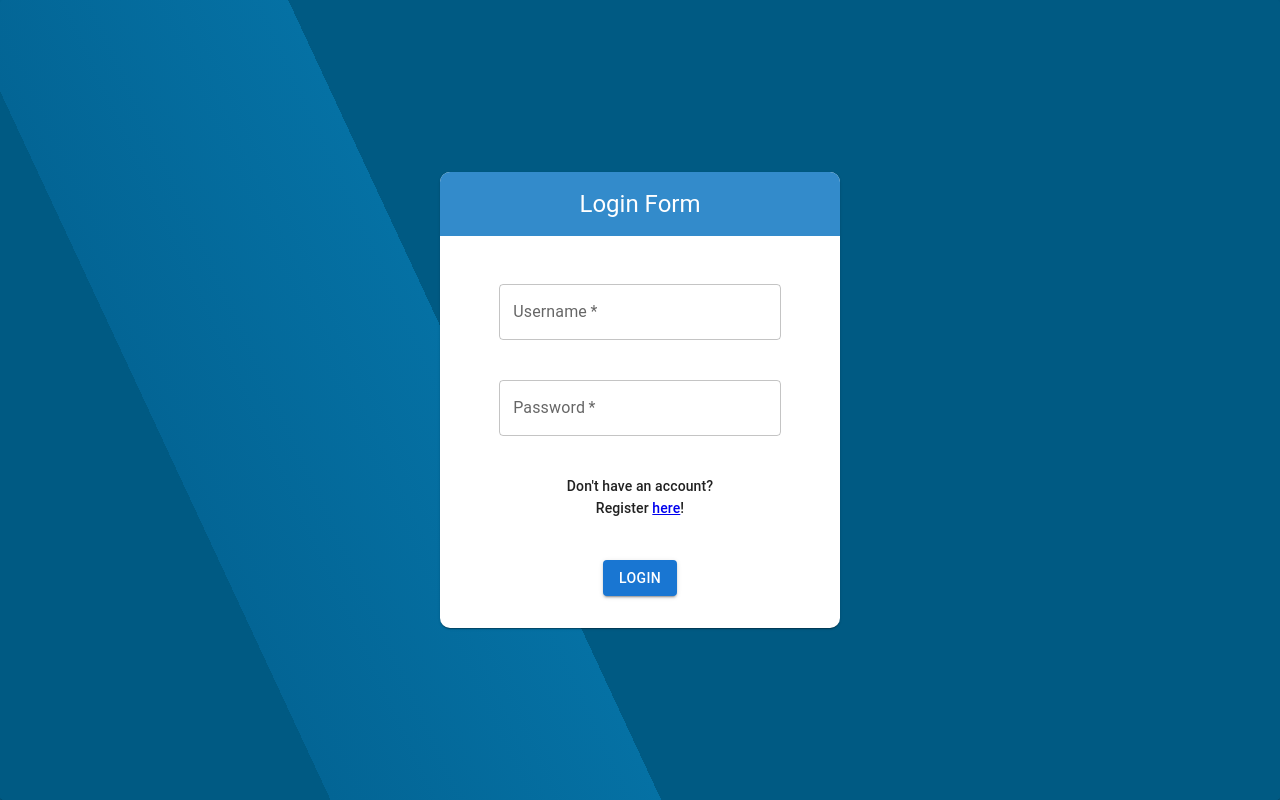
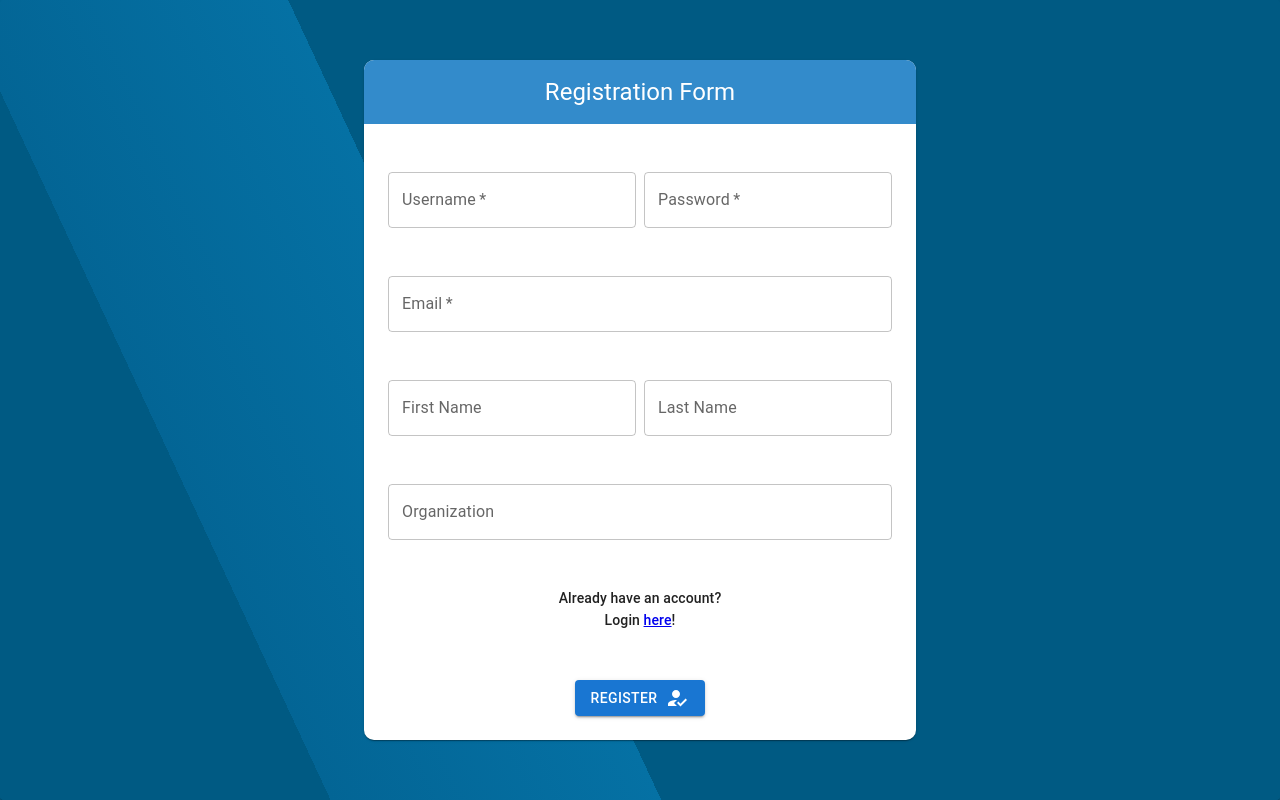
Before and after one commit to athenarc/graspos-catalogue, a React (Vite) app in the folder frontend/: page /register in a window 1280 px wide. Built offline with nearby package versions, Linux system fonts and the light colour scheme; no server answers.

Commit message:
Add private routes

```diff
--- a/frontend/src/App.jsx
+++ b/frontend/src/App.jsx
@@ -5,6 +5,12 @@ import Profile from "./components/Profile";
 import Resources from "./components/Resources";
 import { AuthProvider } from "./components/AuthContext.jsx";
 import AppLayout from "./components/AppLayout.jsx";
+import {
+  AuthenticatedRoutes,
+  NonAuthenticatedRoutes,
+} from "./components/PrivateRoutes.jsx";
+import Login from "./components/Login.jsx";
+import Register from "./components/Register.jsx";
 
 function App() {
   const queryClient = new QueryClient();
@@ -14,10 +20,16 @@ function App() {
       <AuthProvider>
         <BrowserRouter>
           <Routes>
-            <Route path="/" element={<AppLayout />}>
-              <Route path="profile" element={<Profile />}></Route>
-              <Route path="resources" element={<Resources />}></Route>
-              <Route path="*" exact element={<Navigate to={"/"} />} />
+            <Route element={<NonAuthenticatedRoutes />}>
+              <Route path="/login" element={<Login />}></Route>
+              <Route path="/register" element={<Register />}></Route>
+            </Route>
+            <Route element={<AuthenticatedRoutes />}>
+              <Route path="/" element={<AppLayout />}>
+                <Route path="profile" element={<Profile />}></Route>
+                <Route path="resources" element={<Resources />}></Route>
+                <Route path="*" exact element={<Navigate to={"/"} />} />
+              </Route>
             </Route>
           </Routes>
         </BrowserRouter>
--- a/frontend/src/components/AppLayout.jsx
+++ b/frontend/src/components/AppLayout.jsx
@@ -1,41 +1,11 @@
-import { useEffect, useState } from "react";
-import { useUserInformation } from "../queries/data";
-import MenuBar from "./MenuBar";
-import Register from "./Register";
-import { Outlet } from "react-router-dom";
 import useWindowDimensions from "./WindowDimensions";
 import { useAuth } from "./AuthContext";
-import Login from "./Login";
 import BaseLayout from "./BaseLayout";
 
 export default function AppLayout() {
-  const { handleLogout, token, handleLogin } = useAuth();
+  const { handleLogout } = useAuth();
 
   const { height } = useWindowDimensions();
-  const [location, setLocation] = useState("login");
 
-  function handleSetLocation(location) {
-    setLocation(location);
-  }
-
-  return (
-    <>
-      {token ? (
-        <>
-          <BaseLayout height={height} handleLogout={handleLogout} />
-        </>
-      ) : (
-        <>
-          {location == "register" ? (
-            <Register handleSetLocation={handleSetLocation} />
-          ) : (
-            <Login
-              handleSetLocation={handleSetLocation}
-              handleLogin={handleLogin}
-            />
-          )}
-        </>
-      )}
-    </>
-  );
+  return <BaseLayout height={height} handleLogout={handleLogout} />;
 }
--- a/frontend/src/components/AuthContext.jsx
+++ b/frontend/src/components/AuthContext.jsx
@@ -27,9 +27,7 @@ export const AuthProvider = ({ children }) => {
   };
 
   return (
-    <AuthContext.Provider
-      value={{ token, handleLogin, handleLogout }}
-    >
+    <AuthContext.Provider value={{ token, handleLogin, handleLogout }}>
       {children}
     </AuthContext.Provider>
   );
--- a/frontend/src/components/BaseLayout.jsx
+++ b/frontend/src/components/BaseLayout.jsx
@@ -6,7 +6,7 @@ import { useEffect } from "react";
 export default function BaseLayout({ height, handleLogout }) {
   const userInformation = useUserInformation();
   useEffect(() => {
-    if (userInformation?.error && userInformation?.error?.status == 401) {
+    if (userInformation?.error && userInformation?.error?.status == 401 || userInformation?.error?.status == 404) {
       handleLogout()
     }
   }, [userInformation]);
--- a/frontend/src/components/Login.jsx
+++ b/frontend/src/components/Login.jsx
@@ -9,25 +9,30 @@ import {
   Typography,
 } from "@mui/material";
 import { useLogin } from "../queries/data";
-import { Link } from "react-router-dom";
+import { Link, useNavigate } from "react-router-dom";
 import { useForm } from "react-hook-form";
+import { useAuth } from "./AuthContext";
 
-export default function Login({ handleSetLocation, handleLogin }) {
-
+export default function Login() {
   const {
     register,
     handleSubmit,
     setError,
     formState: { errors },
   } = useForm({ mode: "onBlur" });
+
+
+  const { handleLogin } = useAuth();
+  const navigate = useNavigate();
+
   const login = useLogin();
-
   const onSubmit = (data) => {
     login.mutate(
       { data },
       {
         onSuccess: (data) => {
           handleLogin(data?.data?.access_token);
+          navigate("/")
         },
         onError: (error) => {
           setError("password", {
@@ -93,15 +98,7 @@ export default function Login({ handleSetLocation, handleLogin }) {
         <CardContent sx={{ m: 1 }}>
           <Typography variant="subtitle2">Don't have an account?</Typography>
           <Typography variant="subtitle2">
-            Register{" "}
-            <Link
-              onClick={() => {
-                handleSetLocation("register");
-              }}
-            >
-              here
-            </Link>
-            !
+            Register <Link to={"/register"}>here</Link>!
           </Typography>
         </CardContent>
         <CardContent sx={{ m: 1 }}>
--- /dev/null
+++ b/frontend/src/components/PrivateRoutes.jsx
@@ -0,0 +1,13 @@
+import { Outlet, Navigate } from "react-router-dom";
+import { useAuth } from "./AuthContext";
+
+const AuthenticatedRoutes = () => {
+  const { token } = useAuth();
+  return token ? <Outlet /> : <Navigate to="/login" replace />;
+};
+
+const NonAuthenticatedRoutes = () => {
+  const { token } = useAuth();
+  return !token ? <Outlet /> : <Navigate to="/" replace />;
+};
+export { AuthenticatedRoutes, NonAuthenticatedRoutes };
--- a/frontend/src/components/Register.jsx
+++ b/frontend/src/components/Register.jsx
@@ -14,11 +14,8 @@ import { useForm } from "react-hook-form";
 import CircularProgress from "@mui/material/CircularProgress";
 import HowToRegIcon from "@mui/icons-material/HowToReg";
 import Notification from "./Notification";
-import { useAuth } from "./AuthContext";
 
-export default function Register({ handleSetLocation }) {
-  const { user, login } = useAuth();
-  const navigate = useNavigate();
+export default function Register() {
   const {
     register,
     handleSubmit,
@@ -26,13 +23,15 @@ export default function Register({ handleSetLocation }) {
     formState: { errors },
   } = useForm({ mode: "onBlur" });
 
+  const navigate = useNavigate();
+
   const registerUser = useRegister();
   const onSubmit = (data) => {
     registerUser.mutate(
       { data },
       {
         onSuccess: (data) => {
-          handleSetLocation("login");
+          navigate("/login");
         },
         onError: (e) => {
           const error = e?.response?.data?.detail;
@@ -52,6 +51,7 @@ export default function Register({ handleSetLocation }) {
       }
     );
   };
+
   return (
     <>
       <Paper
@@ -142,15 +142,7 @@ export default function Register({ handleSetLocation }) {
               Already have an account?
             </Typography>
             <Typography variant="subtitle2">
-              Login{" "}
-              <Link
-                onClick={() => {
-                  handleSetLocation("login");
-                }}
-              >
-                here
-              </Link>
-              !
+              Login <Link to={"/login"}>here</Link>!
             </Typography>
           </CardContent>
           <CardContent sx={{ p: 3 }}>
```
